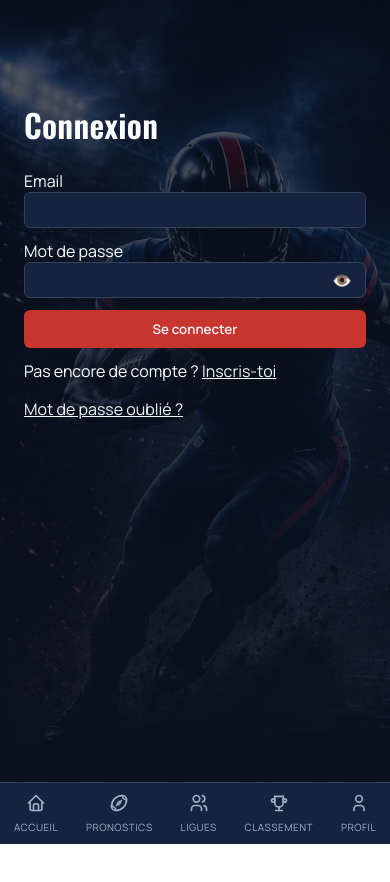
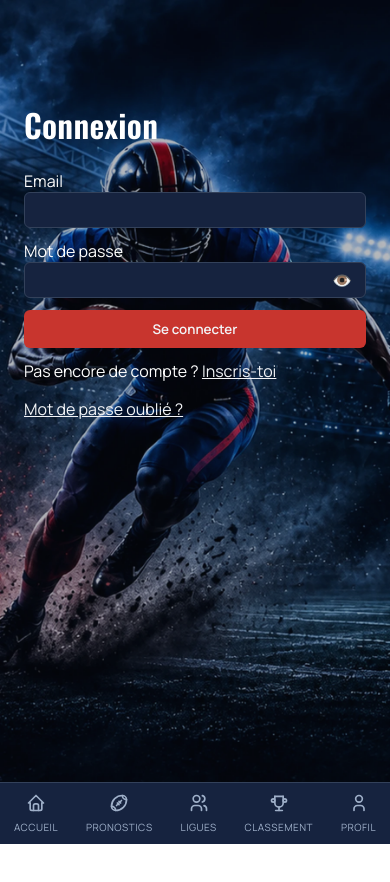
Before and after one commit to ProjectEZ27/project-end-zone, a Next.js app: page /login in a window 390 px wide. Shown: the top 882 px of the page. Built offline with nearby package versions, Linux system fonts and the light colour scheme; no server answers.

Commit message:
test photo fond acceuil

```diff
--- a/app/globals.css
+++ b/app/globals.css
@@ -61,3 +61,15 @@ input, select, textarea {
 table {
   color: var(--blanc-craie);
 }
+
+/* Fond Accueil version portable (20/11/2026) */
+@media (max-width: 640px) {
+  div[style*="Fond-Acceuil.webp"] {
+    background-image: url(/fonds/Fond-Accueil-mobile.webp) !important;
+    background-position: center top !important;
+    background-size: cover !important;
+  }
+  div[style*="Fond-Acceuil.webp"] > div {
+    background: rgba(11, 18, 32, 0.3) !important;
+  }
+}
```
Also changed, not shown: public/fonds/Fond-Accueil-mobile.webp (added).
